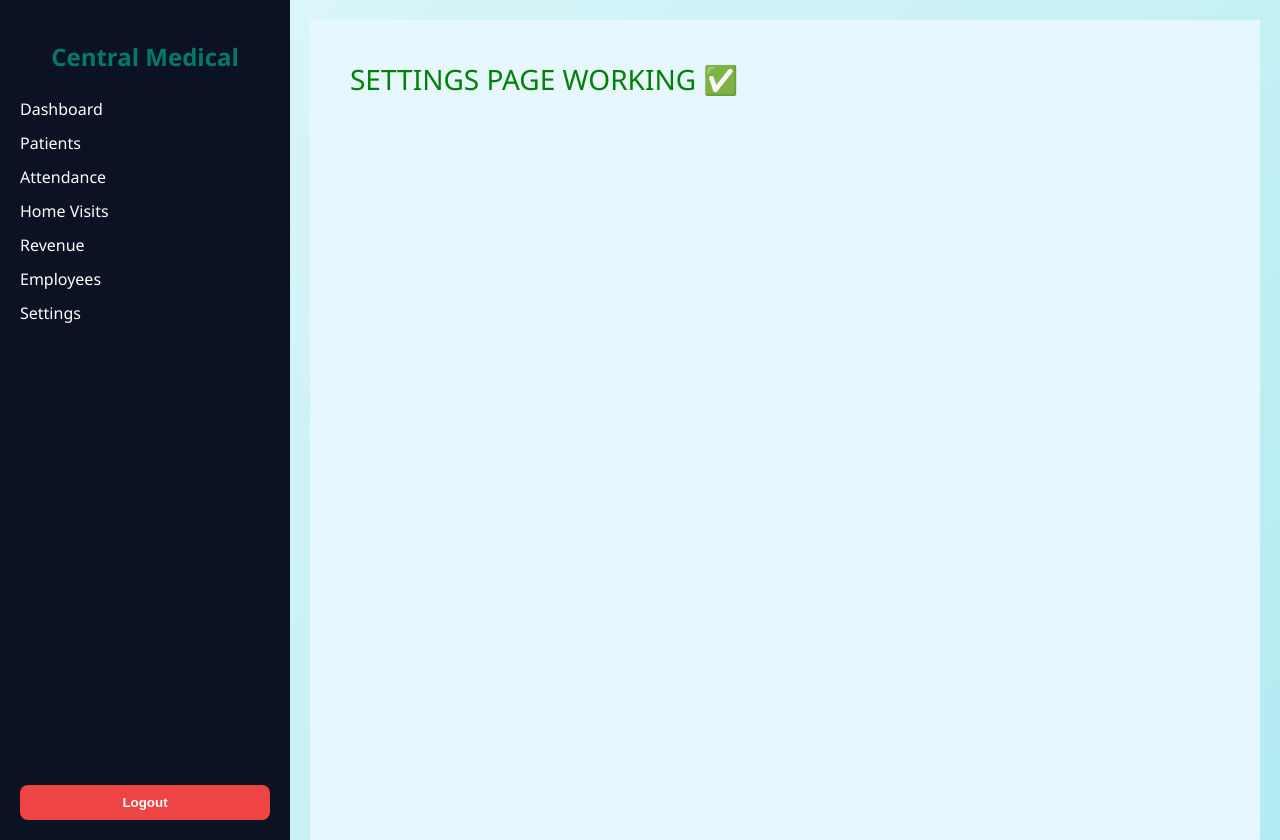
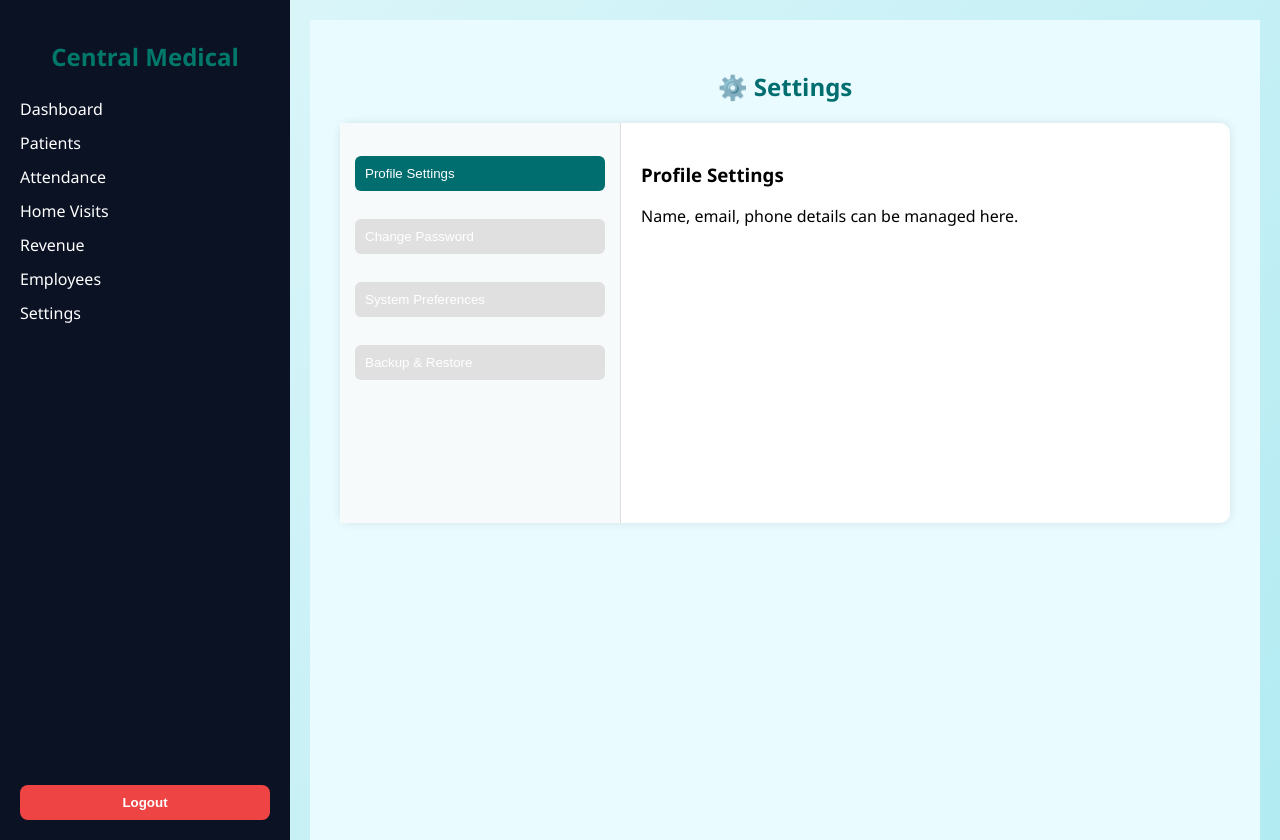
Before and after one commit to bhargavi354/hms-project, a React (Create React App) app in the folder frontend/: page /settings in a window 1280 px wide. Built offline with nearby package versions, Linux system fonts and the light colour scheme; no server answers; sample sign-in values are in the browser's storage.

Commit message:
Add complete working Settings page UI

```diff
--- a/frontend/src/pages/Settings.css
+++ b/frontend/src/pages/Settings.css
@@ -1,304 +1,48 @@
-/* frontend/src/pages/Settings.css */
+.settings-page {
+  padding: 30px;
+  background: #e9fbff;
+  min-height: 100vh;
+}
 
-.settings-page {
-  padding: 32px 40px;
-  min-height: 100vh;     /* full height */
-  background: #e9fbff;  /* visible background */
+.settings-title {
+  text-align: center;
+  margin-bottom: 20px;
+  color: #006d6f;
 }
 
 .settings-card {
   display: flex;
-  gap: 24px;
-  background: rgba(255, 255, 255, 0.9);
-  border-radius: 24px;
-  box-shadow: 0 18px 45px rgba(15, 23, 42, 0.12);
-  padding: 24px;
+  background: #fff;
+  border-radius: 10px;
+  min-height: 400px;
+  box-shadow: 0 0 10px rgba(0, 0, 0, 0.1);
 }
 
-/* LEFT SIDE MENU */
-
 .settings-sidebar {
-  width: 260px;
-  display: flex;
-  flex-direction: column;
-  gap: 10px;
+  width: 250px;
+  border-right: 1px solid #ddd;
+  padding: 15px;
+  background: #f7fafa;
 }
 
 .settings-tab {
+  width: 100%;
+  padding: 10px;
+  margin-bottom: 10px;
   border: none;
-  outline: none;
+  border-radius: 6px;
+  background: #e0e0e0;
+  cursor: pointer;
   text-align: left;
-  padding: 12px 16px;
-  border-radius: 12px;
-  background: #f3f4ff;
-  color: #1f2937;
   font-weight: 500;
-  font-size: 14px;
-  cursor: pointer;
-  display: flex;
-  align-items: center;
-  gap: 8px;
-  transition: all 0.18s ease;
 }
 
-.settings-tab:hover {
-  background: #e0e7ff;
+.settings-tab.active {
+  background: #006d6f;
+  color: white;
 }
-
-.settings-tab-active {
-  background: #3b82f6;
-  color: #ffffff;
-  box-shadow: 0 0 0 1px rgba(37, 99, 235, 0.35);
-}
-
-.settings-tab-active .star-icon {
-  color: #ffe082;
-}
-
-.star-icon {
-  font-size: 14px;
-  color: #f59e0b;
-}
-
-/* RIGHT PANEL */
 
 .settings-content {
   flex: 1;
+  padding: 20px;
 }
-
-.settings-panel {
-  background: #f9fafb;
-  border-radius: 18px;
-  padding: 24px 28px;
-  height: 100%;
-}
-
-.settings-title {
-  font-size: 22px;
-  font-weight: 700;
-  color: #065f46;
-  margin-bottom: 12px;
-}
-
-.settings-desc {
-  font-size: 14px;
-  color: #6b7280;
-  margin-bottom: 20px;
-}
-
-.settings-subtext {
-  font-size: 12px;
-  color: #6b7280;
-  margin-top: 12px;
-}
-
-/* PROFILE */
-
-.profile-avatar-row {
-  display: flex;
-  align-items: center;
-  gap: 16px;
-  margin-bottom: 20px;
-}
-
-.avatar-wrapper {
-  width: 64px;
-  height: 64px;
-  border-radius: 999px;
-  overflow: hidden;
-  border: 2px solid #3b82f6;
-  display: flex;
-  align-items: center;
-  justify-content: center;
-  background: #dbeafe;
-}
-
-.avatar-image {
-  width: 100%;
-  height: 100%;
-  object-fit: cover;
-}
-
-.avatar-placeholder {
-  font-size: 24px;
-  font-weight: 600;
-  color: #1d4ed8;
-}
-
-.avatar-upload input[type="file"] {
-  font-size: 12px;
-}
-
-/* FIELDS */
-
-.settings-field {
-  margin-bottom: 14px;
-  display: flex;
-  flex-direction: column;
-  gap: 4px;
-}
-
-.settings-field label {
-  font-size: 13px;
-  font-weight: 500;
-  color: #374151;
-}
-
-.settings-field input,
-.settings-field select {
-  border-radius: 10px;
-  border: 1px solid #d1d5db;
-  padding: 8px 10px;
-  font-size: 14px;
-  outline: none;
-  background: #e5f3f5;
-}
-
-.settings-field input:focus,
-.settings-field select:focus {
-  border-color: #3b82f6;
-  box-shadow: 0 0 0 1px rgba(59, 130, 246, 0.35);
-}
-
-/* BUTTONS */
-
-.settings-primary-btn {
-  margin-top: 8px;
-  border: none;
-  outline: none;
-  border-radius: 999px;
-  padding: 9px 20px;
-  background: #3b82f6;
-  color: white;
-  font-weight: 600;
-  font-size: 14px;
-  cursor: pointer;
-  transition: background 0.16s ease, transform 0.08s ease;
-}
-
-.settings-primary-btn:hover {
-  background: #2563eb;
-  transform: translateY(-1px);
-}
-
-/* STATUS MESSAGES */
-
-.settings-success {
-  margin-top: 6px;
-  padding: 8px 10px;
-  border-radius: 8px;
-  background: #ecfdf3;
-  color: #15803d;
-  font-size: 12px;
-}
-
-.settings-error {
-  margin-top: 6px;
-  padding: 8px 10px;
-  border-radius: 8px;
-  background: #fee2e2;
-  color: #b91c1c;
-  font-size: 12px;
-}
-
-/* THEME BUTTONS */
-
-.theme-toggle-group {
-  display: flex;
-  flex-wrap: wrap;
-  gap: 10px;
-  margin-top: 6px;
-}
-
-.theme-btn {
-  border-radius: 999px;
-  padding: 8px 16px;
-  border: 1px solid #d1d5db;
-  background: white;
-  cursor: pointer;
-  font-size: 13px;
-  font-weight: 500;
-  color: #374151;
-  transition: all 0.16s ease;
-}
-
-.theme-btn:hover {
-  background: #eff6ff;
-}
-
-.theme-btn-active {
-  background: #111827;
-  color: white;
-  border-color: #111827;
-}
-
-/* CHECKBOX ROWS (notifications & privacy) */
-
-.notification-row {
-  display: flex;
-  align-items: center;
-  margin-bottom: 10px;
-}
-
-.checkbox-label {
-  display: flex;
-  align-items: center;
-  gap: 10px;
-  font-size: 14px;
-  color: #374151;
-}
-
-.checkbox-label input[type="checkbox"] {
-  width: 16px;
-  height: 16px;
-}
-
-/* BACKUP / RESTORE */
-
-.backup-row {
-  margin: 10px 0;
-}
-
-.file-label {
-  position: relative;
-  display: inline-block;
-  cursor: pointer;
-}
-
-.file-label input[type="file"] {
-  position: absolute;
-  inset: 0;
-  opacity: 0;
-  cursor: pointer;
-}
-
-.file-label-btn {
-  display: inline-block;
-  border-radius: 999px;
-  padding: 8px 16px;
-  border: 1px dashed #6b7280;
-  background: #f9fafb;
-  font-size: 13px;
-  color: #374151;
-}
-
-/* SMALL SCREEN */
-
-@media (max-width: 900px) {
-  .settings-card {
-    flex-direction: column;
-  }
-
-  .settings-sidebar {
-    width: 100%;
-    flex-direction: row;
-    overflow-x: auto;
-  }
-
-  .settings-tab {
-    white-space: nowrap;
-  }
-}
-.settings-card {
-  min-height: 500px;
-}
--- a/frontend/src/pages/Settings.js
+++ b/frontend/src/pages/Settings.js
@@ -1,17 +1,82 @@
-import React from "react";
+import React, { useState } from "react";
+import "./Settings.css";
+
+const SECTIONS = [
+  "Profile Settings",
+  "Change Password",
+  "System Preferences",
+  "Backup & Restore",
+];
 
 export default function Settings() {
+  const [active, setActive] = useState("Profile Settings");
+
+  const renderContent = () => {
+    switch (active) {
+      case "Profile Settings":
+        return (
+          <div>
+            <h3>Profile Settings</h3>
+            <p>Name, email, phone details can be managed here.</p>
+          </div>
+        );
+
+      case "Change Password":
+        return (
+          <div>
+            <h3>Change Password</h3>
+            <p>Update your account password here.</p>
+          </div>
+        );
+
+      case "System Preferences":
+        return (
+          <div>
+            <h3>System Preferences</h3>
+            <p>Theme, language, and system options.</p>
+          </div>
+        );
+
+      case "Backup & Restore":
+        return (
+          <div>
+            <h3>Backup & Restore</h3>
+            <p>Take backup or restore system data.</p>
+          </div>
+        );
+
+      default:
+        return null;
+    }
+  };
+
   return (
-    <div
-      style={{
-        padding: "40px",
-        background: "#e6f7ff",
-        minHeight: "100vh",
-        fontSize: "28px",
-        color: "green",
-      }}
-    >
-      SETTINGS PAGE WORKING ✅
+    <div className="settings-page">
+      <h2 className="settings-title">⚙️ Settings</h2>
+
+      <div className="settings-card">
+        {/* Left Menu */}
+        <div className="settings-sidebar">
+          {SECTIONS.map((item) => (
+            <button
+              key={item}
+              className={
+                active === item
+                  ? "settings-tab active"
+                  : "settings-tab"
+              }
+              onClick={() => setActive(item)}
+            >
+              {item}
+            </button>
+          ))}
+        </div>
+
+        {/* Right Content */}
+        <div className="settings-content">
+          {renderContent()}
+        </div>
+      </div>
     </div>
   );
 }
```
